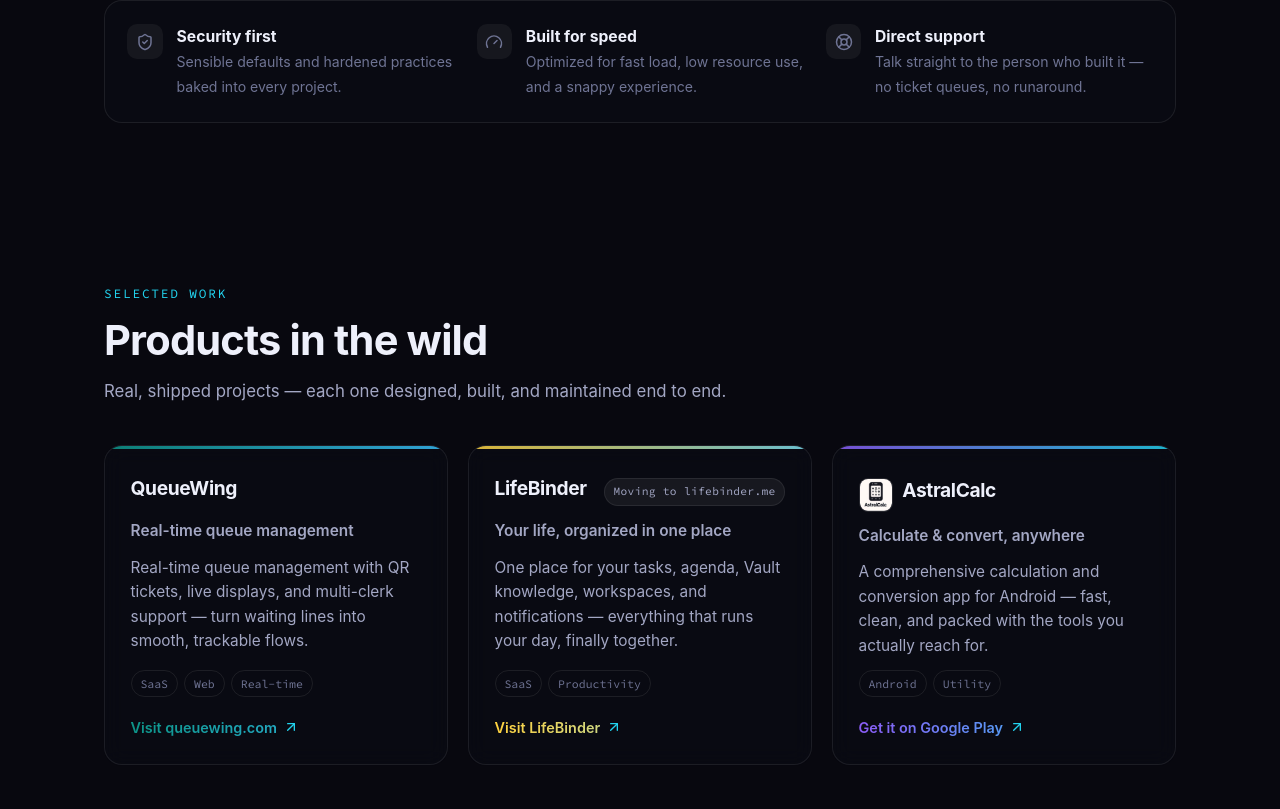
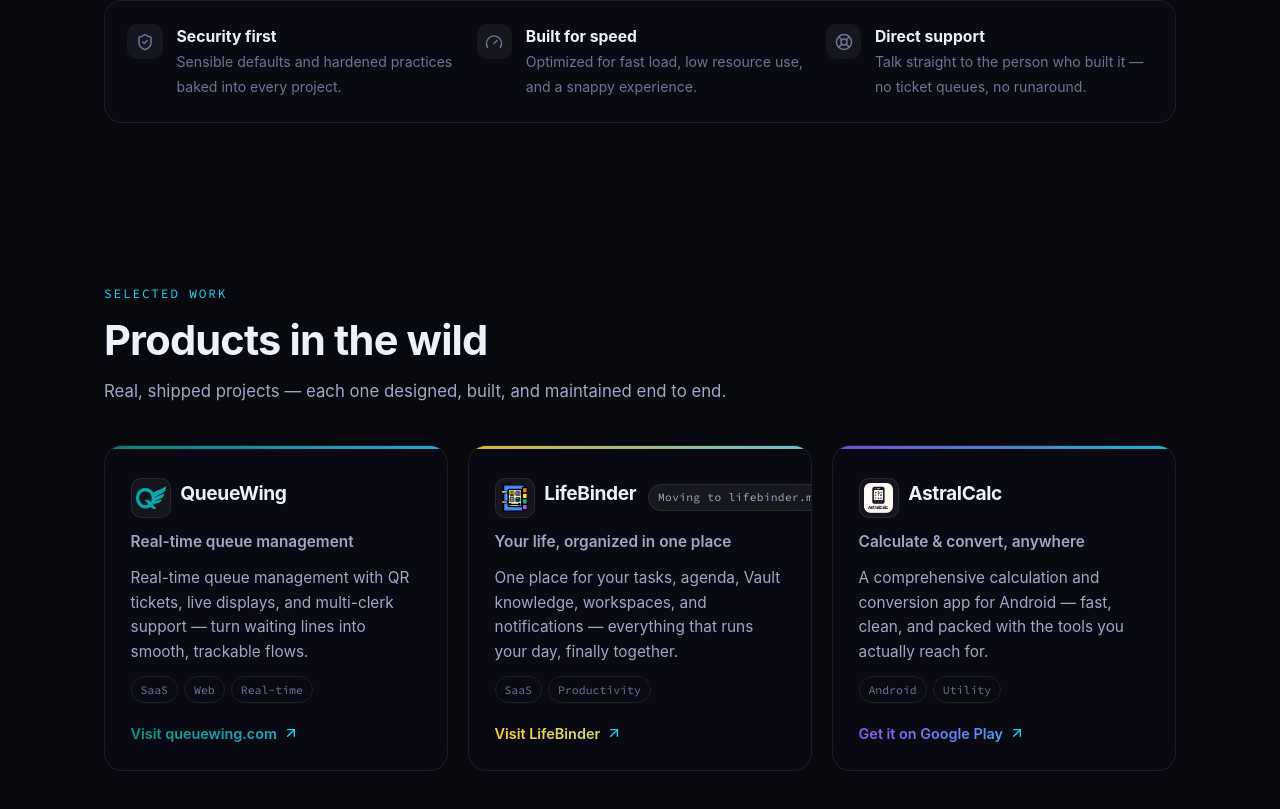
Before and after one commit to asad-albadi/astralhive.com, a React (Vite) app: page / in a window 1280 px wide. Shown: the part 1415-2224 px from the top of the page. Built offline with nearby package versions, Linux system fonts and the light colour scheme.

Commit message:
Add QueueWing & LifeBinder brand logos from their sites
- Pull official logos from queuewing.com and lifebinder.astralhive.net
- Show each project's real logo in its card (object-fit contain)
- Harden hero against narrow-viewport overflow (defensive)

```diff
--- a/src/data.ts
+++ b/src/data.ts
@@ -60,6 +60,8 @@
 ]
 
 import astralcalcLogo from './assets/astralcalc_logo.png'
+import queuewingLogo from './assets/queuewing-logo.svg'
+import lifebinderLogo from './assets/lifebinder-logo.svg'
 
 export type Project = {
   name: string
@@ -83,6 +85,7 @@
     cta: 'Visit queuewing.com',
     tags: ['SaaS', 'Web', 'Real-time'],
     accent: '#0d9488, #38bdf8', // QueueWing teal → sky
+    image: queuewingLogo,
   },
   {
     name: 'LifeBinder',
@@ -94,6 +97,7 @@
     tags: ['SaaS', 'Productivity'],
     badge: 'Moving to lifebinder.me',
     accent: '#ffd23f, #7bdff2', // LifeBinder yellow → cyan
+    image: lifebinderLogo,
   },
   {
     name: 'AstralCalc',
--- a/src/index.css
+++ b/src/index.css
@@ -283,6 +283,15 @@
   flex-direction: column;
   align-items: center;
   gap: 1.5rem;
+  width: 100%;
+}
+/* In a centered flex column, block children size to their own max-width and
+   can overflow narrow viewports — cap them to the available width. */
+.hero__content > * {
+  max-width: 100%;
+}
+.hero__title {
+  overflow-wrap: break-word;
 }
 .hero__logo {
   width: 84px;
@@ -296,7 +305,7 @@
   letter-spacing: -0.03em;
 }
 .hero__lead {
-  max-width: 620px;
+  max-width: min(620px, 100%);
   color: var(--muted);
   font-size: clamp(1.02rem, 2vw, 1.2rem);
 }
@@ -456,10 +465,11 @@
   gap: 0.6rem;
 }
 .card--project__logo {
-  width: 34px;
-  height: 34px;
-  border-radius: 9px;
-  object-fit: cover;
+  width: 40px;
+  height: 40px;
+  border-radius: 10px;
+  object-fit: contain;
+  padding: 4px;
   background: #ffffff0d;
   border: 1px solid var(--border);
 }
```
Also changed, not shown: src/assets/lifebinder-logo.svg (added), src/assets/queuewing-logo.svg (added).
